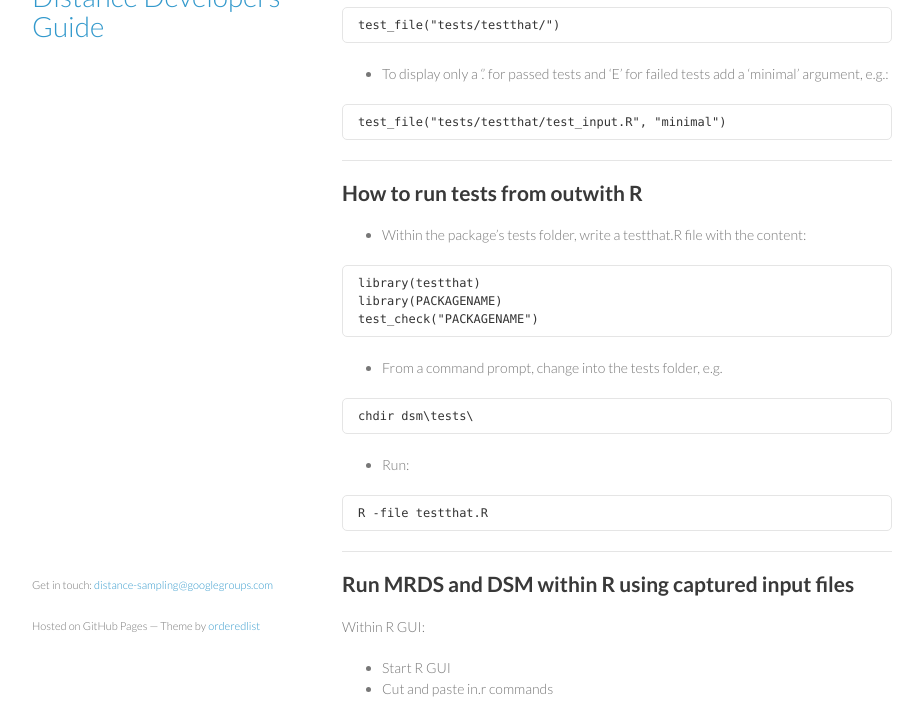
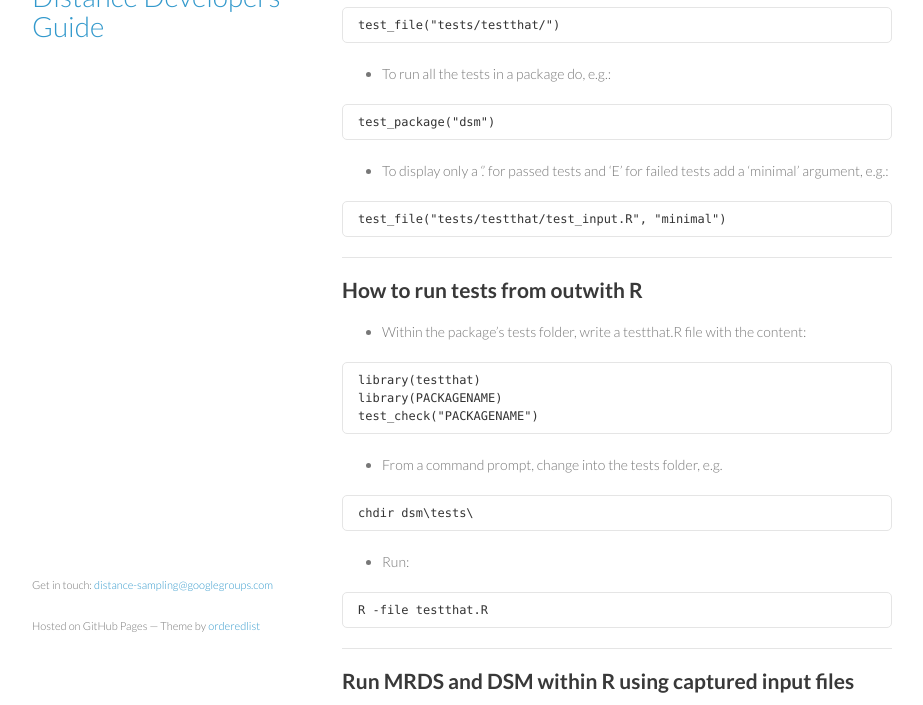
Before and after one commit to softwaresaved/distance-consultancy, a Jekyll site: the page built from develop/BuildR.md, in a window 1280 px wide and 900 px high, scrolled down 2664 px, cut to the strip 195-900 px from the top of the window. Shown: the whole strip, without its empty margins (178-1101 px from the left). Built offline with Jekyll 4.4.1, drawn with Linux system fonts in a browser that asks for light colours.

Commit message:
Added test_package

```diff
--- a/develop/BuildR.md
+++ b/develop/BuildR.md
@@ -143,6 +143,12 @@ Distance's R tests are written in [testthat](http://cran.r-project.org/web/packa
 
     test_file("tests/testthat/")
 
+* To run all the tests in a package do, e.g.:
+
+<p/>
+
+    test_package("dsm")
+
 * To display only a '.' for passed tests and 'E' for failed tests add a 'minimal' argument, e.g.:
 
 <p/>
```
